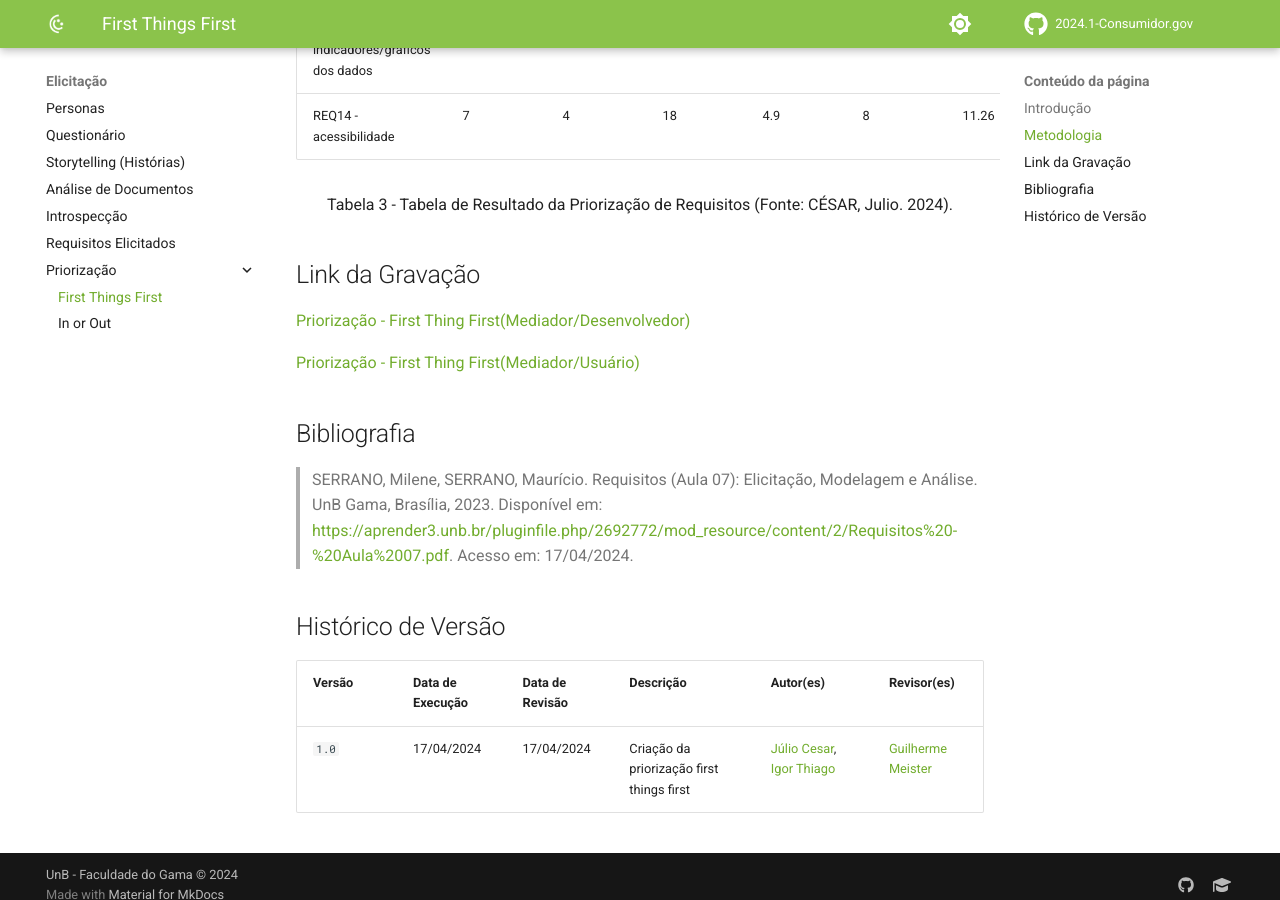
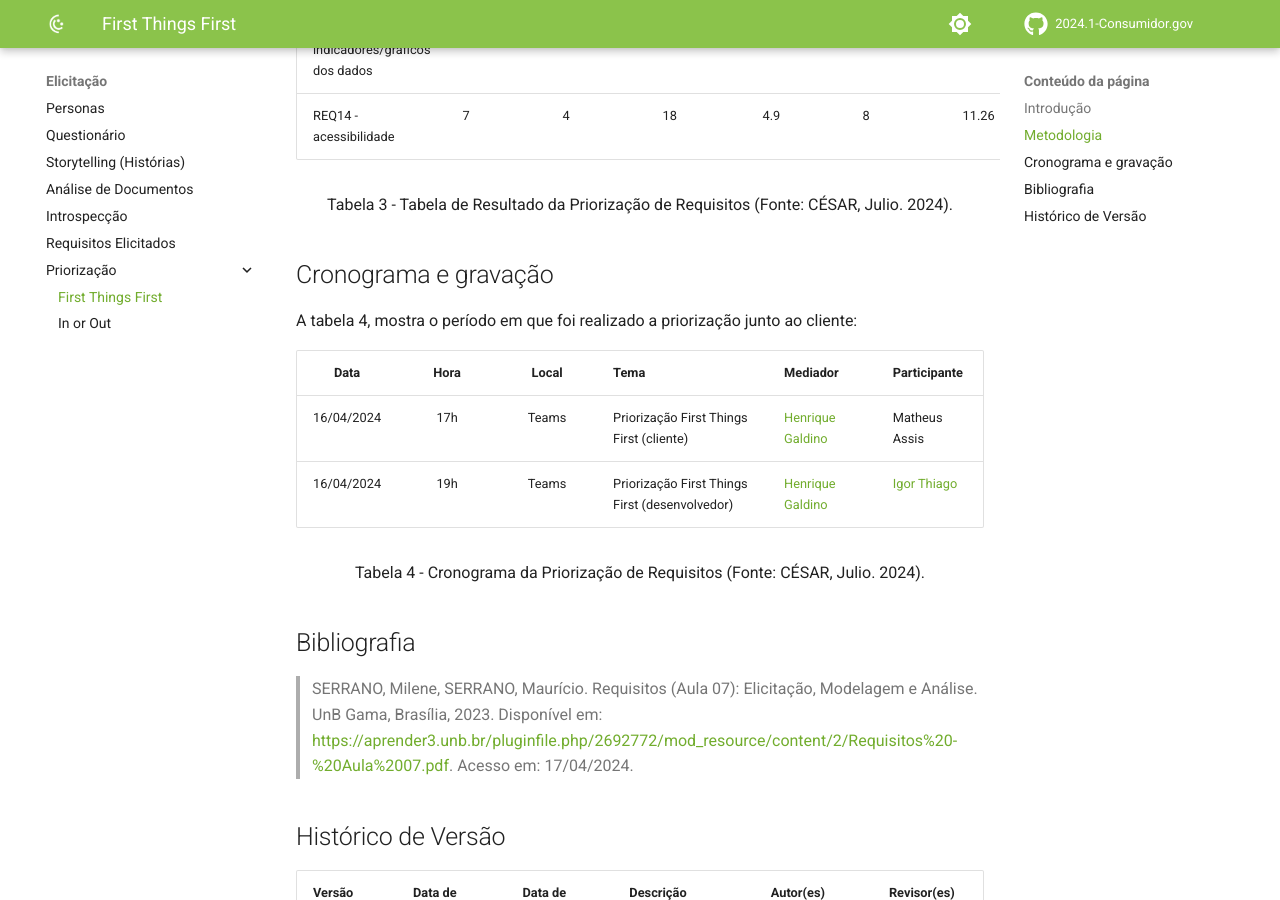
Before and after one commit to Requisitos-de-Software/2024.1-Grupo08, an MkDocs documentation site: the page built from docs/Elicitação/Priorização/First things first.md, in a window 1280 px wide and 900 px high, scrolled down 3049 px. Built offline with MkDocs 1.6.1 and Material for MkDocs 9.7.7, drawn with Linux system fonts in a browser that asks for light colours; comment, search, counter and statistics services are not loaded.

Commit message:
cronograma priorização

```diff
--- a/docs/Elicitação/Priorização/First things first.md
+++ b/docs/Elicitação/Priorização/First things first.md
@@ -74,11 +74,16 @@ A tabela abaixo apresenta os resultados da priorização de requisitos, demonstr
 
 <div style="text-align: center;"><p>Tabela 3 - Tabela de Resultado da Priorização de Requisitos (Fonte: CÉSAR, Julio. 2024).</p></div>
 
-## Link da Gravação
+## Cronograma e gravação
 
-[Priorização - First Thing First(Mediador/Desenvolvedor)](https://youtu.be/CtUni6w0gSs)
+A tabela 4, mostra o período em que foi realizado a priorização junto ao cliente:
 
-[Priorização - First Thing First(Mediador/Usuário)](https://youtu.be/jka4Mdmq9TI)
+| Data | Hora | Local | Tema | Mediador | Participante |
+| :--: | :--: | :---: | ------- | ------------ | ----- |
+| 16/04/2024 | 17h | Teams | Priorização First Things First (cliente) |[Henrique Galdino](https://github.com/hgaldino05)| Matheus Assis|
+| 16/04/2024 | 19h | Teams | Priorização First Things First (desenvolvedor) |[Henrique Galdino](https://github.com/hgaldino05)| [Igor Thiago](https://github.com/alladin-51)|
+<div style="text-align: center;"><p>Tabela 4 - Cronograma da Priorização de Requisitos (Fonte: CÉSAR, Julio. 2024).</p></div>
+
 
 ## Bibliografia
 
```
